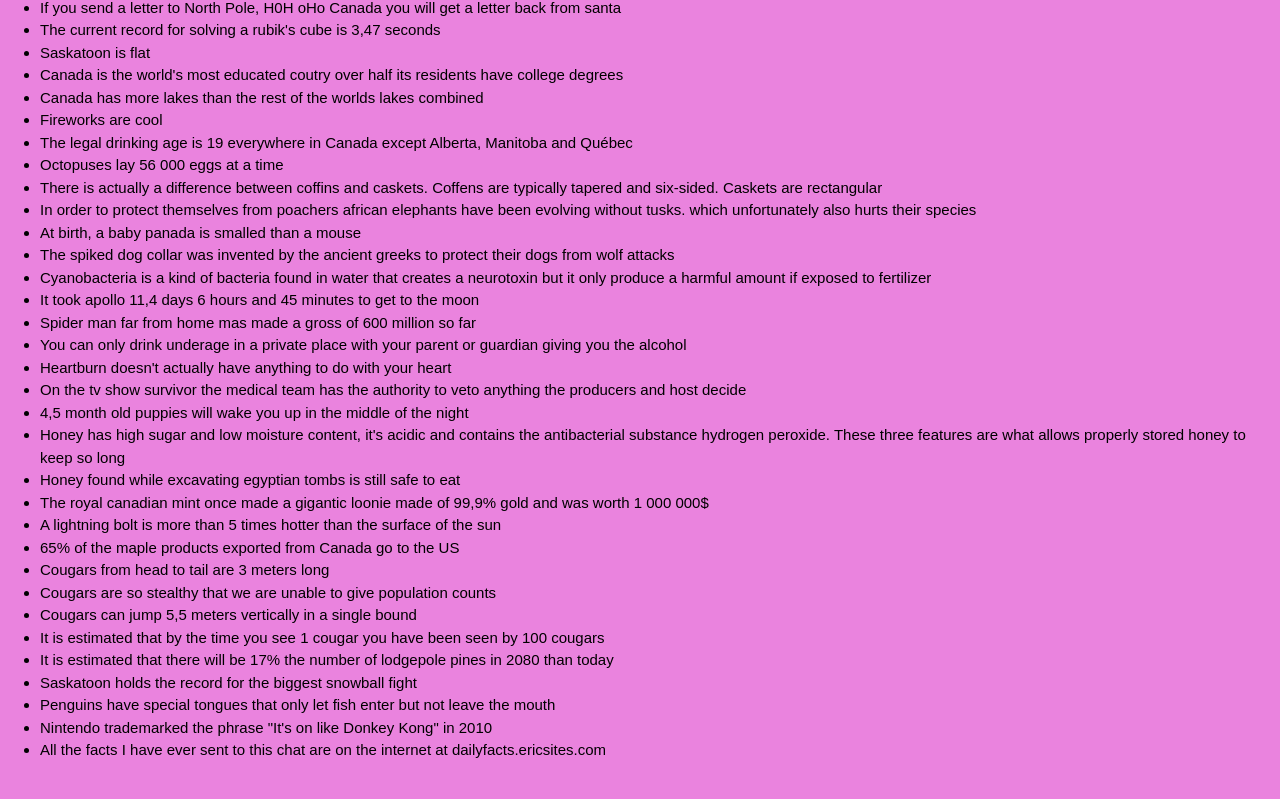
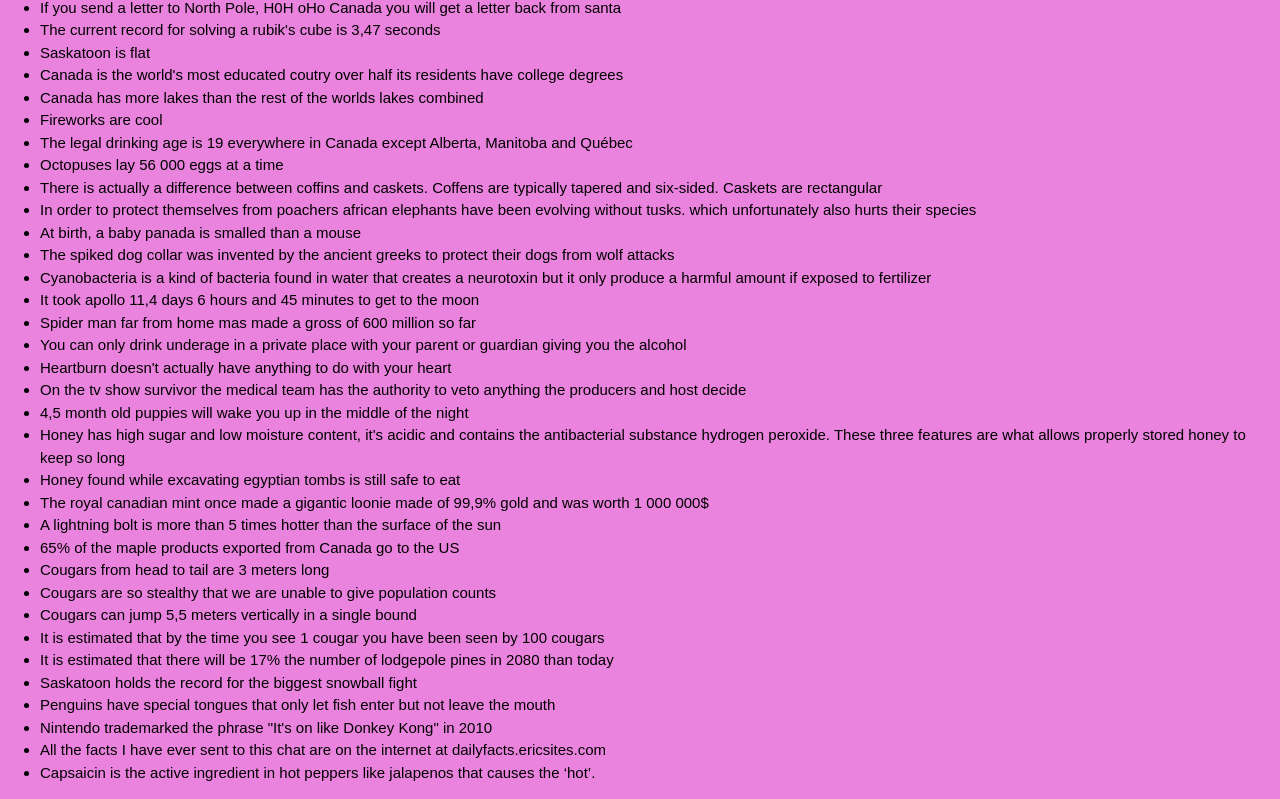
Before and after one commit to Eric-Patrick-James/dailyfacts, a plain HTML site: page index.html in a window 1280 px wide. Shown: the part 999-1798 px from the top of the page. Before the commit the page ends 1776 px from the top, so only its background shows below. Drawn offline with Linux system fonts and the light colour scheme.

Commit message:
Update index.html

```diff
--- a/index.html
+++ b/index.html
@@ -88,6 +88,7 @@
             <li>Penguins have special tongues that only let fish enter but not leave the mouth</li>
             <li>Nintendo trademarked the phrase "It's on like Donkey Kong" in 2010</li>
             <li>All the facts I have ever sent to this chat are on the internet at dailyfacts.ericsites.com</li>
+            <li>Capsaicin is the active ingredient in hot peppers like jalapenos that causes the ‘hot’.</li>
 
         </ul>
     </body>
```
